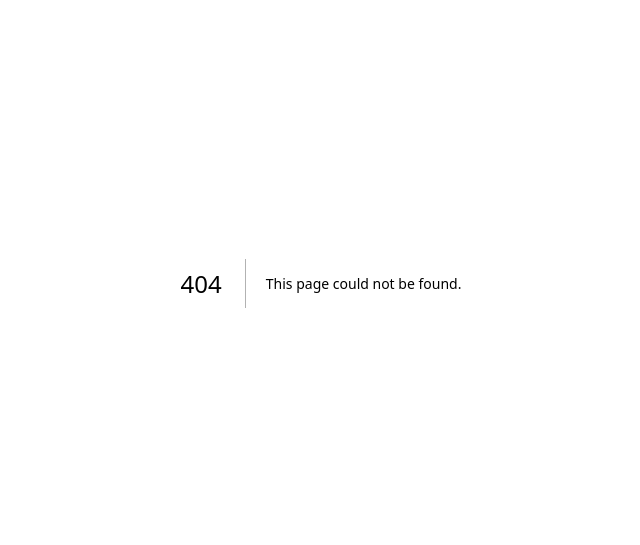
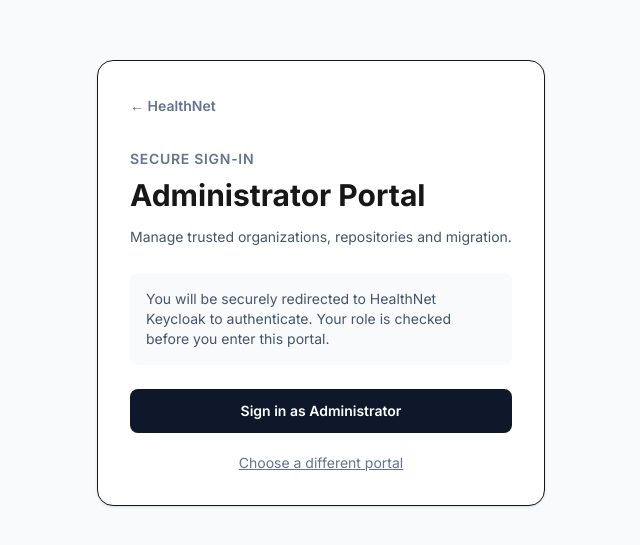
Before and after one commit to NitishkBiswal/Healthnet, a Next.js app in the folder frontend/: page /login/admin in a window 1280 px wide. Before the commit this address had no page. Shown: the part 117-662 px from the top of the page, without its empty margins (319-959 px from the left). Built offline with nearby package versions, Linux system fonts and the light colour scheme; no server answers.

Commit message:
Add Segment 14 role login and route guard

```diff
--- /dev/null
+++ b/frontend/src/app/login/[role]/page.tsx
@@ -0,0 +1,12 @@
+"use client";
+import { useState } from "react";
+import { useParams } from "next/navigation";
+import Link from "next/link";
+import { beginLogin, ROLE_CONFIG, type UserRole } from "@/lib/auth";
+const validRoles: UserRole[] = ["patient", "provider", "admin", "auditor"];
+export default function RoleLoginPage() {
+  const params = useParams<{ role: string }>(); const role = params.role as UserRole; const config = validRoles.includes(role) ? ROLE_CONFIG[role] : null; const [starting, setStarting] = useState(false); const [error, setError] = useState("");
+  if (!config) return <main className="flex min-h-screen items-center justify-center bg-slate-50 px-6"><div className="rounded-xl border bg-white p-8 text-center shadow-sm"><h1 className="text-xl font-bold">Portal not found</h1><Link href="/login" className="mt-4 inline-block text-sm underline">Choose another portal</Link></div></main>;
+  async function login() { setStarting(true); setError(""); try { await beginLogin(role); } catch (reason: unknown) { setStarting(false); setError(reason instanceof Error ? reason.message : "Unable to start login."); } }
+  return <main className="flex min-h-screen items-center justify-center bg-slate-50 px-6"><div className="w-full max-w-md rounded-2xl border bg-white p-8 shadow-sm"><Link href="/" className="text-sm font-semibold text-slate-500">← HealthNet</Link><p className="mt-8 text-sm font-semibold uppercase tracking-wider text-slate-500">Secure sign-in</p><h1 className="mt-2 text-3xl font-bold">{config.label} Portal</h1><p className="mt-3 text-sm leading-6 text-slate-600">{config.description}</p><div className="mt-6 rounded-lg bg-slate-50 p-4 text-sm text-slate-600">You will be securely redirected to HealthNet Keycloak to authenticate. Your role is checked before you enter this portal.</div>{error && <p className="mt-4 text-sm text-red-600">{error}</p>}<button onClick={login} disabled={starting} className="mt-6 w-full rounded-lg bg-slate-900 px-4 py-3 text-sm font-semibold text-white disabled:opacity-60">{starting ? "Redirecting…" : "Sign in as " + config.label}</button><Link href="/login" className="mt-5 block text-center text-sm text-slate-500 underline">Choose a different portal</Link></div></main>;
+}
```
